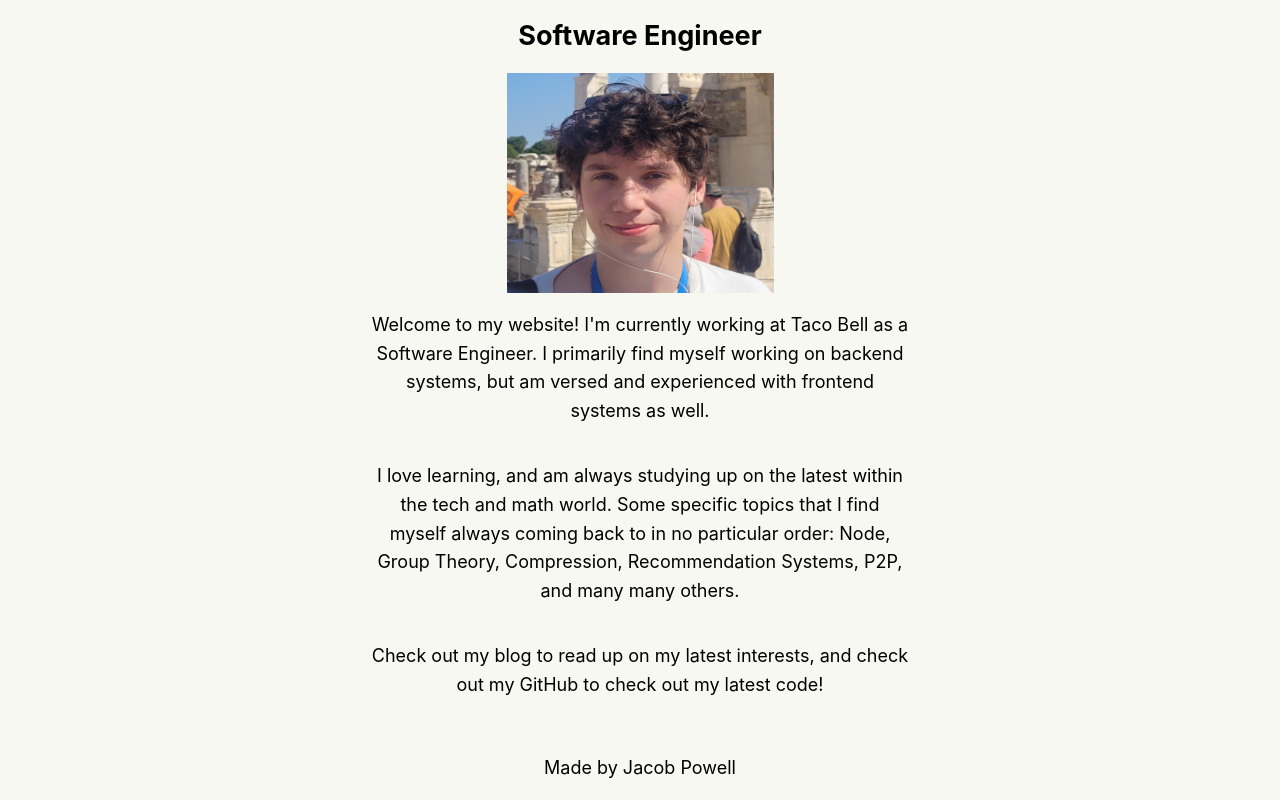
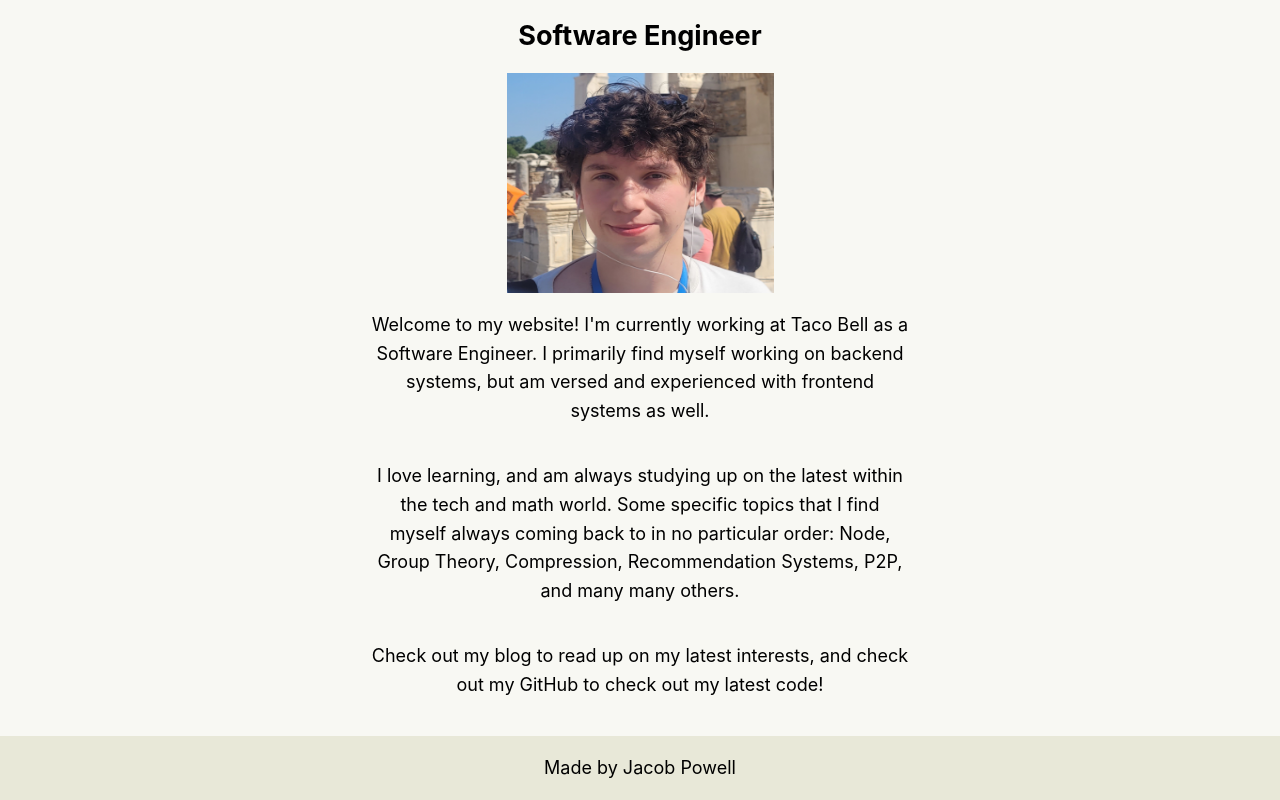
Before and after one commit to Scout2012/blog, a Next.js app: page / in a window 1280 px wide. Shown: the part 180-980 px from the top of the page. Built offline with nearby package versions, Linux system fonts and the light colour scheme; a small style sheet from the web is missing.

Commit message:
smooth media transition + footer color

```diff
--- a/styles/global.css
+++ b/styles/global.css
@@ -16,6 +16,14 @@ footer {
 
 header nav {
   display: flex;
+  transition: flex-direction 2s;
+}
+
+header nav ul {
+  list-style: none;
+  display: inherit;
+  width: 100%;
+  transition: padding 0.15s;
 }
 
 @media only screen and (max-width: 700px) {
@@ -28,12 +36,6 @@ header nav {
     margin: 0em;
     padding: 1em;
   }
-}
-
-header nav ul {
-  list-style: none;
-  display: inherit;
-  width: 100%;
 }
 
 main {
@@ -69,6 +71,10 @@ article {
   max-width: 30em;
 }
 
+footer {
+  background-color: #E8E8D8;
+}
+
 /* Base style for any fenced code */
 code[class^="language-"] {
   font-family: monospace;
```
